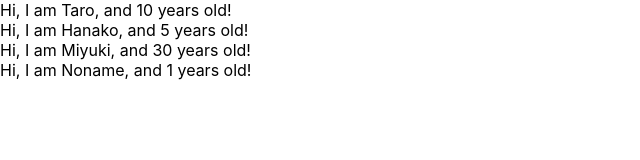
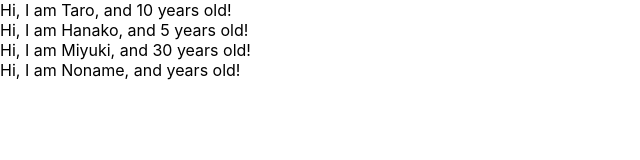
Before and after one commit to kamami-src/udemy-react-redux-application, a React (Create React App) app: page / in a window 1280 px wide. Shown: the top 160 px of the page, without its empty margins (0-640 px from the left). Built offline with nearby package versions, Linux system fonts and the light colour scheme.

Commit message:
learn prop-types

```diff
--- a/src/App.js
+++ b/src/App.js
@@ -1,4 +1,6 @@
-import React, { Component } from "react";
+import React from "react";
+import PropTypes from "prop-types";
+
 
 const App = () => {
   const profiles = [
@@ -31,9 +33,9 @@ const User = (props) => {
   return <div>Hi, I am {props.name}, and {props.age} years old!</div>
 }
 
-// propsとして渡されなかった場合のデフォルト値
-User.defaultProps = {
-  age: 1
+User.propTypes = {
+  name: PropTypes.string.isRequired,
+  age: PropTypes.number,
 }
 
 export default App;
```
